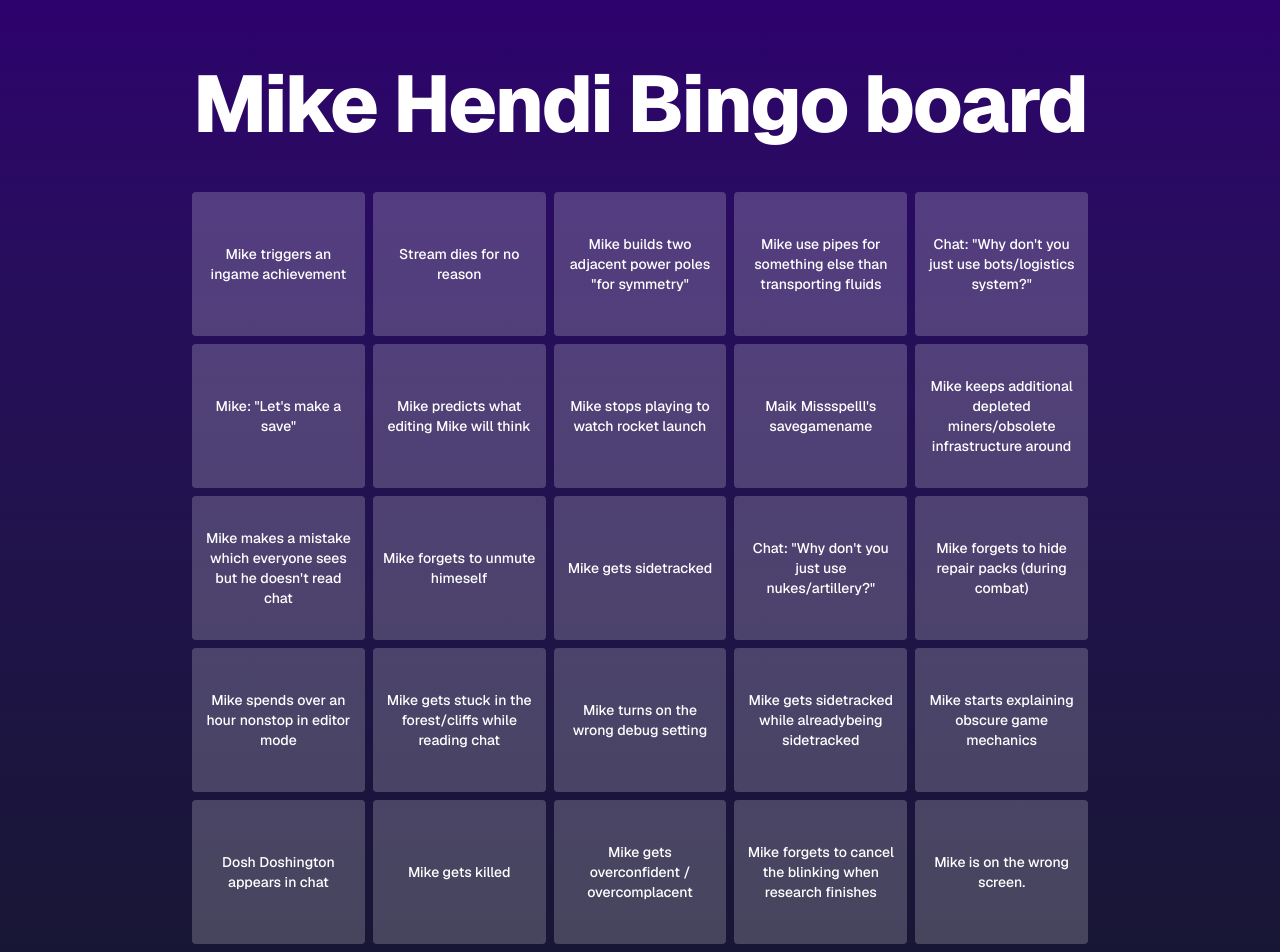
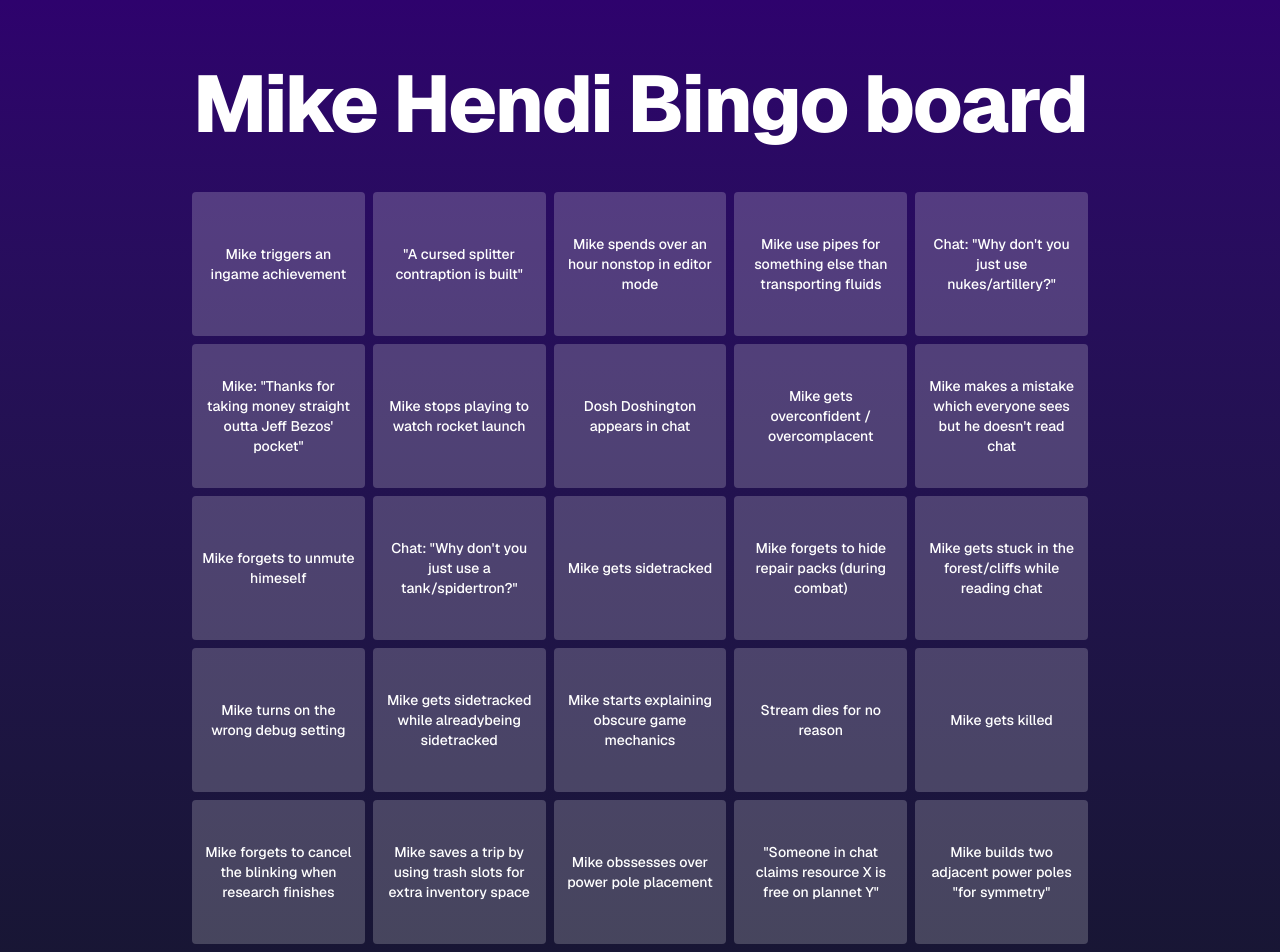
Before and after one commit to jaapmarcus/mikehendi-bingo, a Next.js app: page / in a window 1280 px wide. Shown: the top 952 px of the page. Built offline with nearby package versions, Linux system fonts and the light colour scheme.

Commit message:
Update page.tsx

```diff
--- a/src/app/page.tsx
+++ b/src/app/page.tsx
@@ -40,6 +40,7 @@ const stringDatabase = [
   'Chat: "Why don\'t you just use fast/bulk/stack inserters?"',
   'If at least 3 out of 4 adjacent tiles are lit, THIS tile is lit!',
   'Mike is on the wrong screen.',
+  '"Someone in chat claims resource X is free on plannet Y"',
 ]
 
 const freeString = 'Mike gets sidetracked';
```
